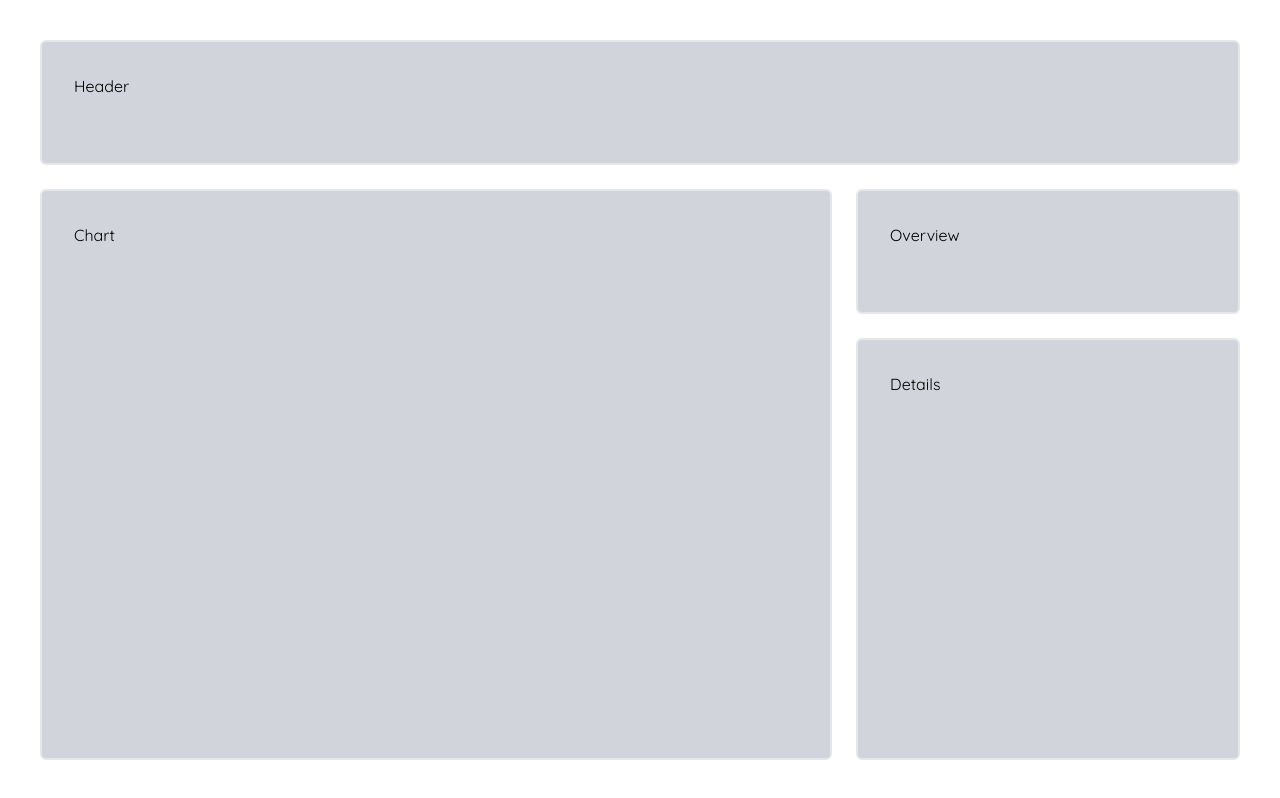
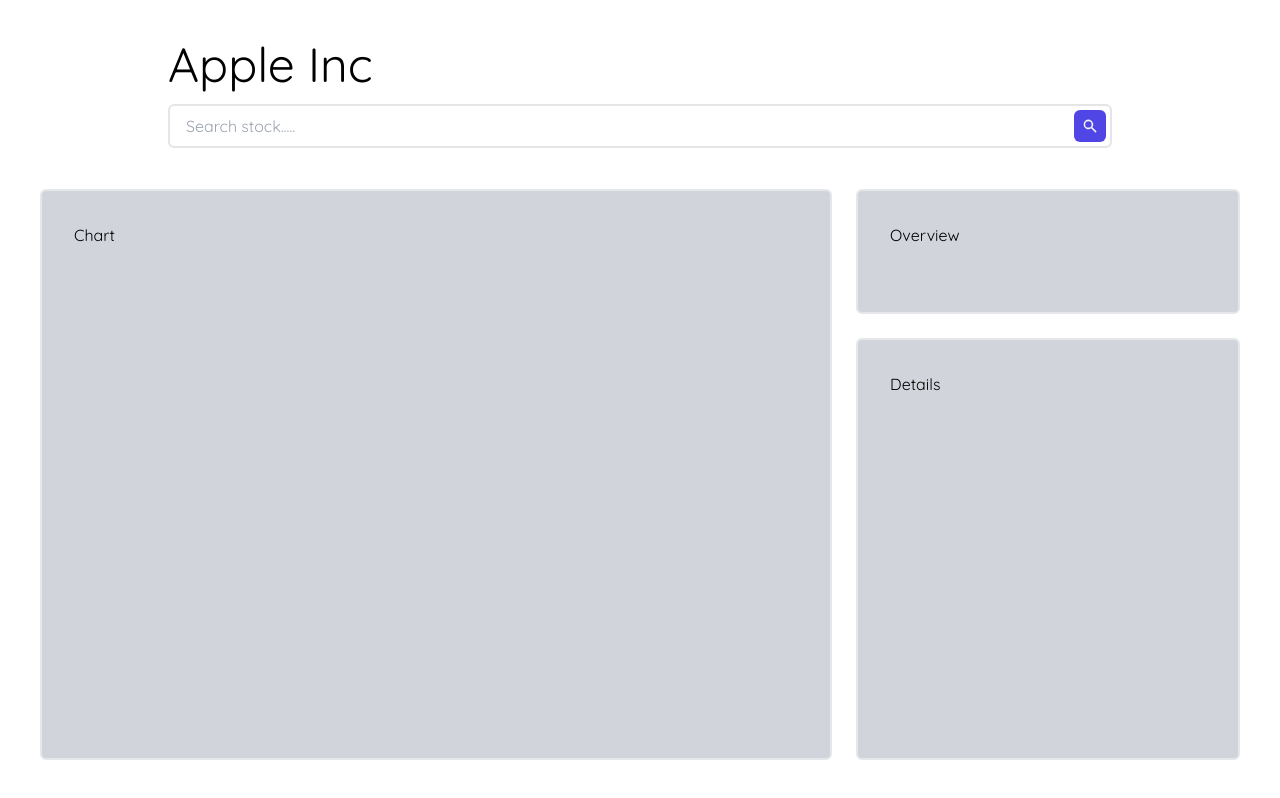
Before and after one commit to Pabz-10/Stock-Dashboard, a React (Vite) app: page / in a window 1280 px wide. Built offline with nearby package versions, Linux system fonts and the light colour scheme.

Commit message:
Added search and x icons

```diff
--- a/package.json
+++ b/package.json
@@ -10,7 +10,7 @@
     "preview": "vite preview"
   },
   "dependencies": {
-    "@heroicons/react": "^2.0.18",
+    "@heroicons/react": "^1.0.6",
     "react": "^18.2.0",
     "react-dom": "^18.2.0",
     "recharts": "^2.8.0"
--- a/src/components/Dashboard.jsx
+++ b/src/components/Dashboard.jsx
@@ -1,11 +1,13 @@
 import React from "react";
 import Card from "./card";
+import { mockCompanyDetails } from "../constants/mock";
+import Header from "./Header";
 
 const Dashboard = () => {
   return (
     <div className="h-screen grid grid-cols-1 md:grid-cols-2 xl:grid-cols-3 grid-rows-8 md:grid-rows-7 xl:grid-rows-5 auto-rows-fr gap-6 p-10 font-quicksand">
-      <div className="col-span-1 md:col-span-2 xl:col-span-3 row-span-1">
-        <Card>Header</Card>
+      <div className="col-span-1 md:col-span-2 xl:col-span-3 row-span-1 justify-start items-center">
+        <Header name={mockCompanyDetails.name} />
       </div>
       <div className="md:col-span-2 row-span-4">
         <Card>Chart</Card>
--- /dev/null
+++ b/src/components/Header.jsx
@@ -0,0 +1,15 @@
+import React from 'react'
+import Search from './Search'
+
+const Header = ( {name}) => {
+  return (
+    <>
+        <div className='xl:px-32'>
+            <h1 className="text-5xl">{name}</h1>
+            <Search />
+        </div>
+    </>
+  )
+}
+
+export default Header
--- /dev/null
+++ b/src/components/Search.jsx
@@ -0,0 +1,54 @@
+import React, { useState } from "react"
+import { mockSearchResults } from "../constants/mock"
+import {XIcon, SearchIcon} from "@heroicons/react/solid"
+import { update } from "sneaks-api/models/Sneaker";
+
+
+const Search = () => {
+    const [input, setInput] = useState("");
+    // tracks users query for which stock theyre looking for
+    const [bestMatches, setBestMatches] = useState(mockSearchResults.result);
+
+    const clear = () => {
+        //clears our states
+        setInput("");
+        setBestMatches([]);
+    };
+
+    const updateBestMatches = () => {
+        setBestMatches(mockSearchResults.result);
+    };
+
+  return (
+    <div className=" flex items-center my-4 border-2 rounded-md relative z-50 w-95 bg-white border-neutral-200">
+        <input
+            type="text"
+            value={input} className="w-full px-4 py-2 focus:outline-none rounded-md"
+            placeholder="Search stock....."
+            onChange={(event) => {
+                setInput(event.target.value);
+            }}
+            // onChenage sets our input state value to whatever is typed onto our input element
+            onKeyPress={(event) => {
+                if (event.key === "Enter") {
+                    updateBestMatches();
+                }
+            }}
+        />
+
+
+        {input && (
+            <button onClick={clear}>
+                <XIcon className="h-4 w-4 fill-gray-500" />
+            </button>
+        )}
+
+
+        <button onClickCapture={updateBestMatches} className="h-8 w-8 bg-indigo-600 rounded-md flex justify-center items-center m-1 p-2">
+            <SearchIcon className="h-4 w-4 fill-gray-100"/>
+        </button>
+    </div>
+    )
+};
+
+export default Search
```
Also changed, not shown: 1 other file (tests, documents, lock files or other folders).
